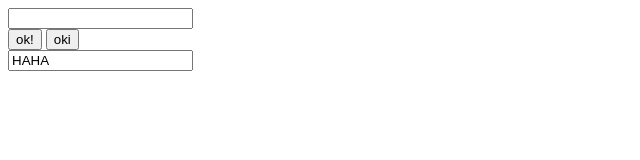
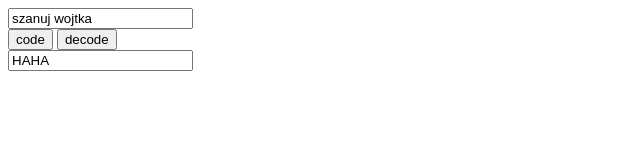
Before and after one commit to PanWasacz/morse-code, a plain HTML site: page index.html in a window 1280 px wide. Shown: the whole page, without its empty margins (0-640 px from the left). Drawn offline with Linux system fonts and the light colour scheme.

Commit message:
kopiowanie tekstu

```diff
--- a/index.html
+++ b/index.html
@@ -8,20 +8,20 @@
   <script type="text/javascript">
     function myfun() {
       submit1 = document.getElementById('submit1').value;
-      document.getElementById('submit1').value = "okey";
-      document.getElementById('text1').value = "szanuj wojtka";
-      alert(x);
+      x = document.getElementById('text1').value;
+      document.getElementById('text2').value = x;
+
     }
   </script>
 </head>
 
   <body>
-    <input type="text" value="" id="text1">
+    <input type="text" name="text1" value="szanuj wojtka" id="text1">
     <br>
-    <input type="submit" value="ok!" id="submit1" onclick="myfun()">
-    <input type="submit" value="oki" id="sumbit2">
+    <input type="submit" value="code" id="submit1" onclick="myfun()">
+    <input type="submit" value="decode" id="sumbit2">
     <br>
-    <input type="text" value="HAHA" id="text2" onclick="myfun1()">
+    <input type="text" name="text2" value="HAHA" id="text2">
 
   </body>
 </html>
```
